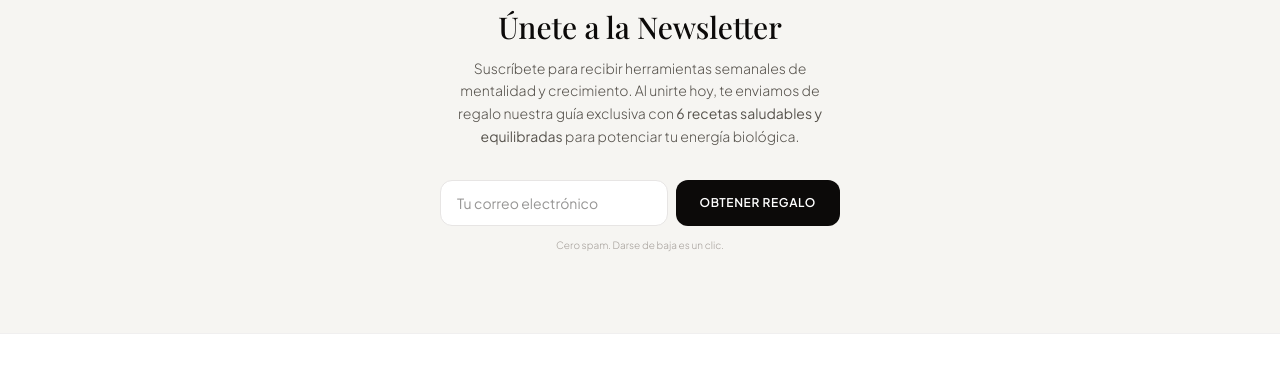
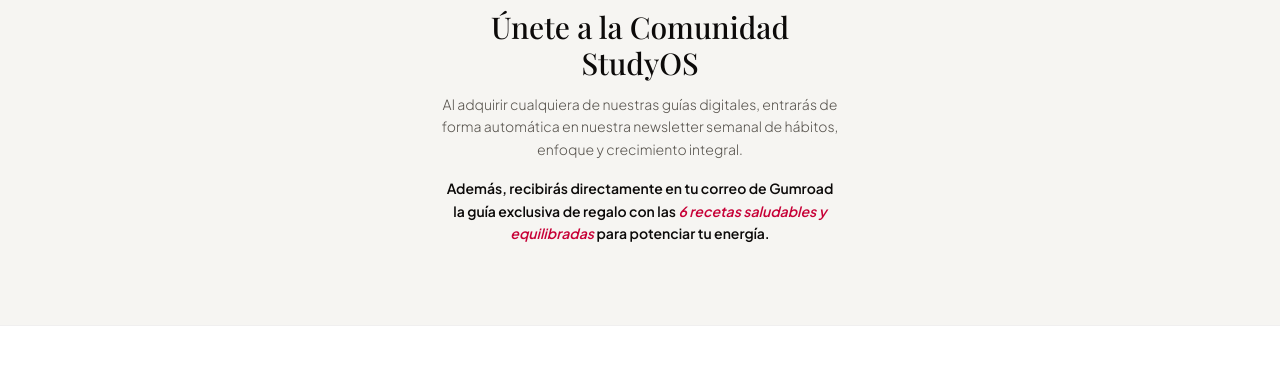
Before and after one commit to StudyOS-Oficial/studyos, a plain HTML site: page index.html in a window 1280 px wide. Shown: the part 2558-2945 px from the top of the page. Drawn offline with nearby package versions, Linux system fonts and the light colour scheme; a web font is replaced by a local one.

Commit message:
Update index.html

```diff
--- a/index.html
+++ b/index.html
@@ -147,7 +147,7 @@
                         <span class="text-purple-400 text-3xl mb-2">🟣</span>
                         <p class="font-bold text-stone-900 text-base">Daily OS: Tu Nueva Versión</p>
                         <p class="text-xs text-stone-400 mt-1">Hábitos, Mente y Energía en la Menopausia</p>
-                        <img src="portada2.png" alt="" class="absolute inset-0 w-full h-full object-cover" onerror="this.style.display='none'">
+                        <img src="74428AAA-E7EC-42C2-A660-7AB666FF144E.png" alt="" class="absolute inset-0 w-full h-full object-cover" onerror="this.style.display='none'">
                     </div>
                     <div class="flex items-center gap-2 mb-2">
                         <span class="bg-purple-50 text-purple-700 text-[10px] font-bold uppercase tracking-wider px-2 py-0.5 rounded-md">Evolución</span>
@@ -173,21 +173,17 @@
         </div>
     </section>
 
-    <!-- Sección Suscripción / Promoción 6 Recetas Gratis -->
-    <section id="suscripcion" class="bg-[#F6F5F2] border-t border-stone-200/60 py-20">
+    <!-- Sección Suscripción / Promoción Modificada para dirigir a Gumroad -->
+    <section id="recursos" class="bg-[#F6F5F2] border-t border-stone-200/60 py-20">
         <div class="max-w-md mx-auto px-6 text-center">
             <span class="text-2xl mb-3 block">StudyOS</span>
-            <h2 class="serif text-2xl md:text-3xl text-stone-950 font-medium mb-3">Únete a la Newsletter</h2>
-            <p class="text-stone-600 text-sm leading-relaxed font-light mb-8">
-                Suscríbete para recibir herramientas semanales de mentalidad y crecimiento. Al unirte hoy, te enviamos de regalo nuestra guía exclusiva con <strong>6 recetas saludables y equilibradas</strong> para potenciar tu energía biológica.
+            <h2 class="serif text-2xl md:text-3xl text-stone-950 font-medium mb-3">Únete a la Comunidad StudyOS</h2>
+            <p class="text-stone-600 text-sm leading-relaxed font-light mb-4">
+                Al adquirir cualquiera de nuestras guías digitales, entrarás de forma automática en nuestra newsletter semanal de hábitos, enfoque y crecimiento integral.
             </p>
-            <form class="flex flex-col sm:flex-row gap-2" onsubmit="event.preventDefault(); alert('¡Gracias por suscribirte!');">
-                <input type="email" placeholder="Tu correo electrónico" required class="w-full bg-white border border-stone-200 rounded-xl px-4 py-3 text-sm outline-none focus:border-stone-400 transition-colors">
-                <button type="submit" class="w-full sm:w-auto bg-stone-950 hover:bg-stone-800 text-white font-semibold text-xs uppercase tracking-wider px-6 py-3 rounded-xl transition-colors whitespace-nowrap">
-                    Obtener Regalo
-                </button>
-            </form>
-            <p class="text-[10px] text-stone-400 mt-3 font-light">Cero spam. Darse de baja es un clic.</p>
+            <p class="text-stone-950 text-sm font-semibold leading-relaxed mb-0">
+                Además, recibirás directamente en tu correo de Gumroad la guía exclusiva de regalo con las <span class="italic text-rose-700">6 recetas saludables y equilibradas</span> para potenciar tu energía.
+            </p>
         </div>
     </section>
 
```
